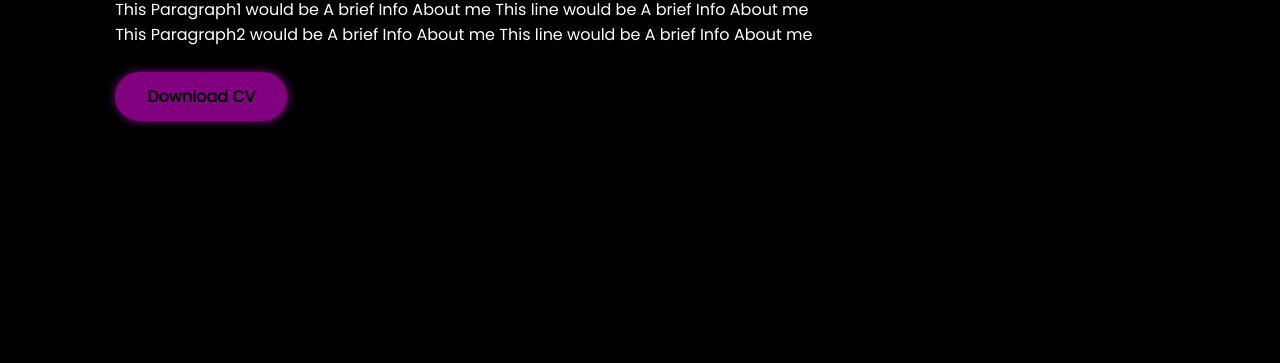
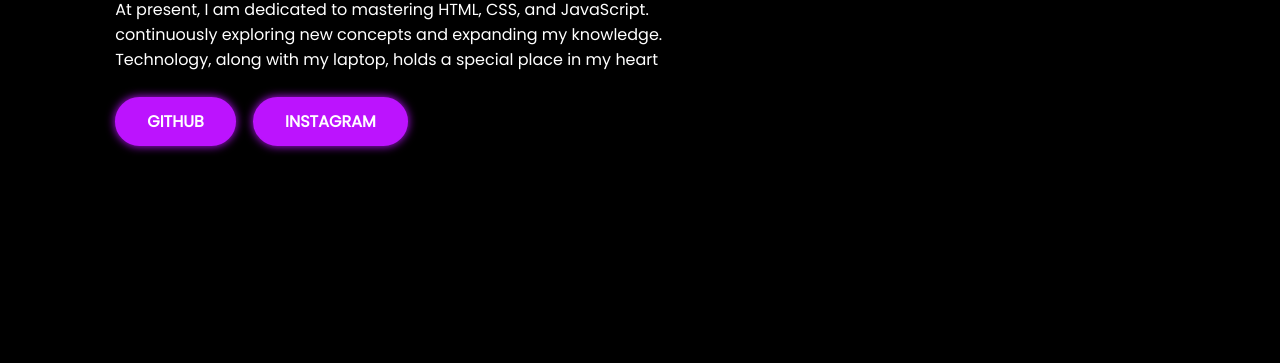
Before and after one commit to raunakpratapkushwaha-ai/myOwnProjects, a plain HTML site: page Portfolio/portfolio.html in a window 1280 px wide. Shown: the part 437-800 px from the top of the page. Drawn offline with nearby package versions, Linux system fonts and the light colour scheme; files that its build step writes are made by us from their sources; files whose address does not match are found by name.

Commit message:
added my github link and insta link

```diff
--- a/Portfolio/portfolio.html
+++ b/Portfolio/portfolio.html
@@ -37,17 +37,14 @@
                 B.Tech CSE Student
             </h2>
             <p>
-                This Paragraph1 would be A brief Info About me
-                This line would be A brief Info About me <br>
-                This Paragraph2 would be A brief Info About me
-                This line would be A brief Info About me <br>
+                Hello, I'm Raunak Pratap Kushwaha. <br>
+                At present, I am dedicated to mastering HTML, CSS, and JavaScript. <br>
+                continuously exploring new concepts and expanding my knowledge. <br>
+                Technology, along with my laptop, holds a special place in my heart <br>
             </p>
             <div class="btnSocial">
-                <a href="#" class="btn">Download CV</a>
-                <a href="#" class="social"></a>
-                <a href="#" class="social"></a>
-                <a href="#" class="social"></a>
-                <a href="#" class="social"></a>
+                <a href="https://github.com/raunakpratapkushwaha-ai" class="btn">GITHUB</a> &nbsp;&nbsp;&nbsp;&nbsp;
+                <a href="https://www.instagram.com/raunak.kushwaha.12?igsh=ZWM0M3BkMTUwemNk" class="btn">INSTAGRAM</a>
             </div>
         </div>
     </section>
--- a/Portfolio/style.css
+++ b/Portfolio/style.css
@@ -50,7 +50,7 @@ a{
 
 .navbar ul li:hover a ,
 .navbar ul li.active a{
-    color: yellow;
+    color: #BC13FE;
 
 }
 
@@ -64,6 +64,10 @@ a{
 
 .homeInfo h1{
     font-size: 55px;
+}
+
+.homeInfo h1:hover{
+    color: yellow;
 }
 
 .homeInfo h2 {
@@ -84,18 +88,18 @@ a{
 .btn {
     display: inline;
     padding: 10px 30px;
-    background: purple;
-    border: 2px solid purple;
+    background: #BC13FE;
+    border: 2px solid #BC13FE;
     border-radius: 40px;
-    box-shadow: 0 0 10px purple;
+    box-shadow: 0 0 10px #BC13FE;
     font-size: 16px;
     font-weight: 600;
-    color: black;
+    color: white;
     transition: 0.5s;
 }
 
 .btn:hover{
     background: transparent;
     box-shadow: none;
-    color: purple;
+    color: #BC13FE;
 }
```
